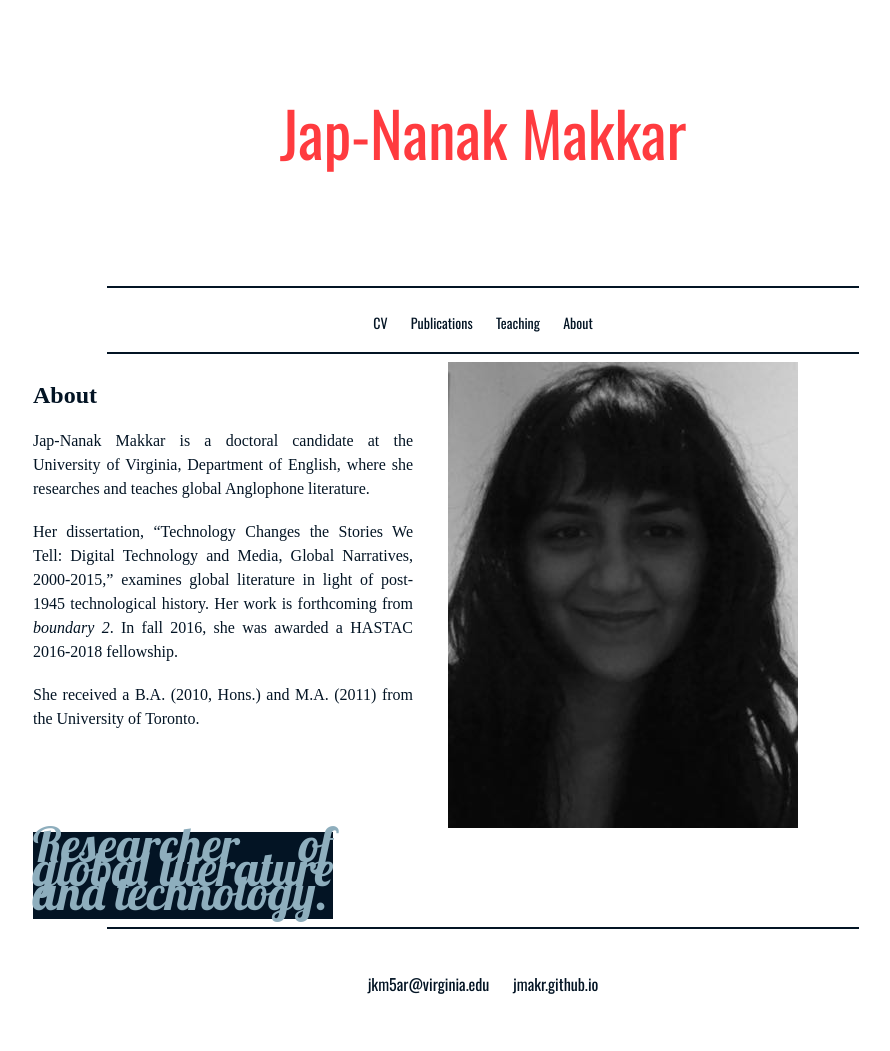
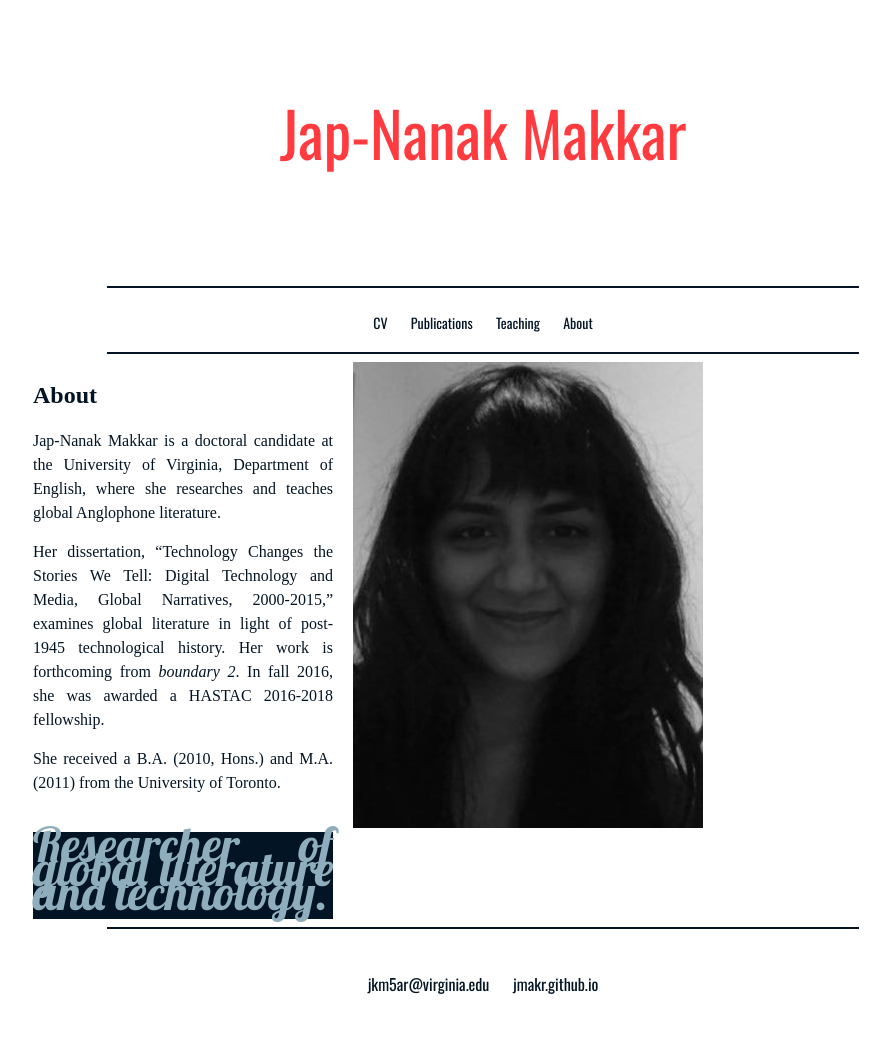
Before and after one commit to jmakr/jmakr.github.io, a Jekyll site: the page built from index.html, in a window 1280 px wide. Shown: the whole page, without its empty margins (157-1047 px from the left). Built offline with Jekyll 4.4.1, drawn with Linux system fonts in a browser that asks for light colours; some web fonts are replaced.

Commit message:
Update index.html

```diff
--- a/index.html
+++ b/index.html
@@ -5,7 +5,7 @@
 
 
 <div id="frontpagebox" class="article grid_12">
-<div id="blurb" class="article grid_5">
+<div id="blurb" class="article grid_4">
 
 
 	<h2>{{ page.title }}</h2>
@@ -18,15 +18,15 @@
 
 </div>
 
-<div id="imagebox" class="article grid_5">
+<div id="imagebox" class="article grid_4">
 	<div class="imagecenter">
-	<img src="Black and white photo 3.jpg"">
+	<img src="Black and white photo 3.jpg">
 	</div>
 
 
 	</div>
 
-<div class="article grid_4">
+<div id="blurb" class="article grid_4">
 
 	<p3>Researcher of global literature and technology.</p3>
 
```
